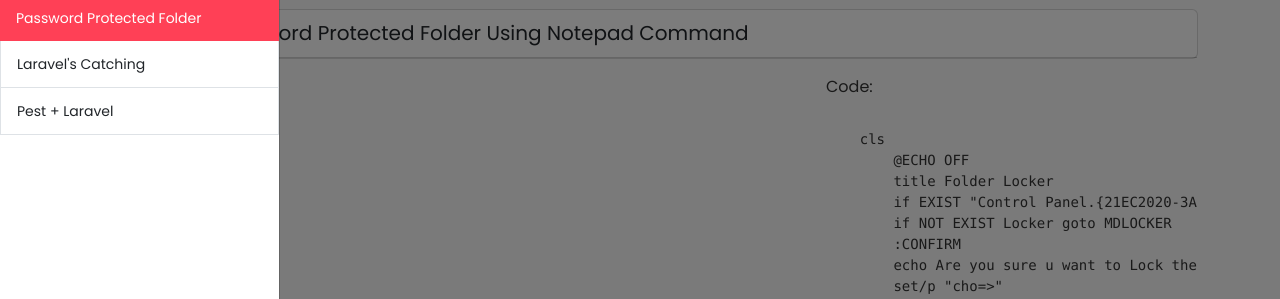
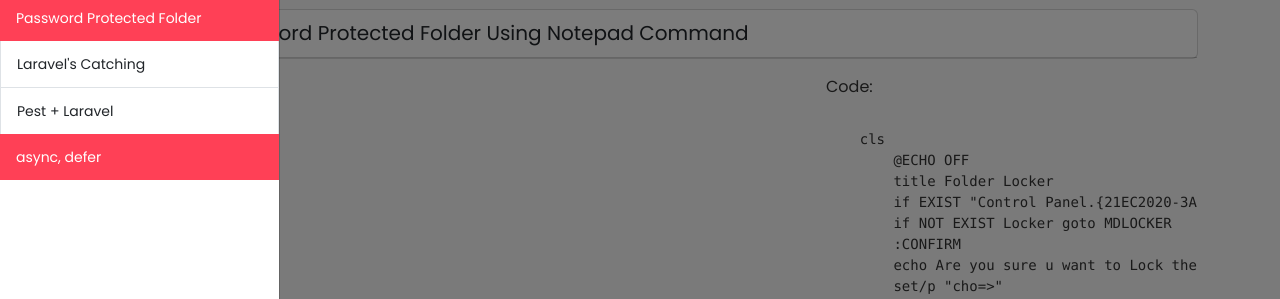
Before and after one commit to markjay18/web002, a plain HTML site: page index.html in a window 1280 px wide. Both pictures are taken after a click on the icon 98 px from the left and 29 px from the top of the page. Shown: the part 67-366 px from the top of the page. Drawn offline with nearby package versions, Linux system fonts and the light colour scheme.

Commit message:
Update index.html

```diff
--- a/index.html
+++ b/index.html
@@ -156,6 +156,11 @@
               <p class="mb-1 menu-list">Pest + Laravel</p>
             </div>
           </a>
+          <a href="https://web005.vercel.app/" class="list-group-item list-group-item-action active">
+            <div class="d-flex w-100 justify-content-between">
+              <p class="mb-1 menu-list">async, defer</p>
+            </div>
+          </a>
         </div>
 
       </div>
```
